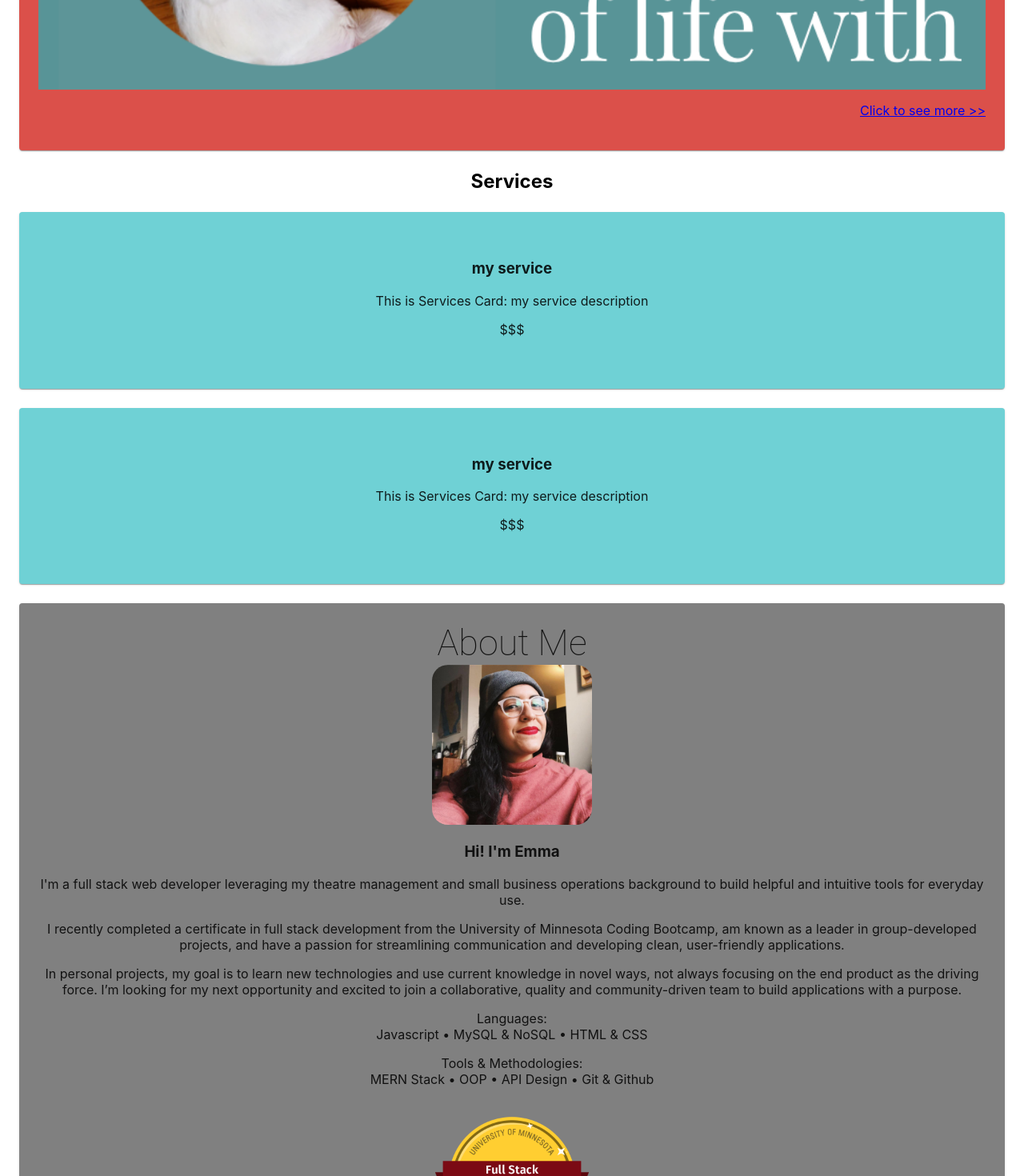
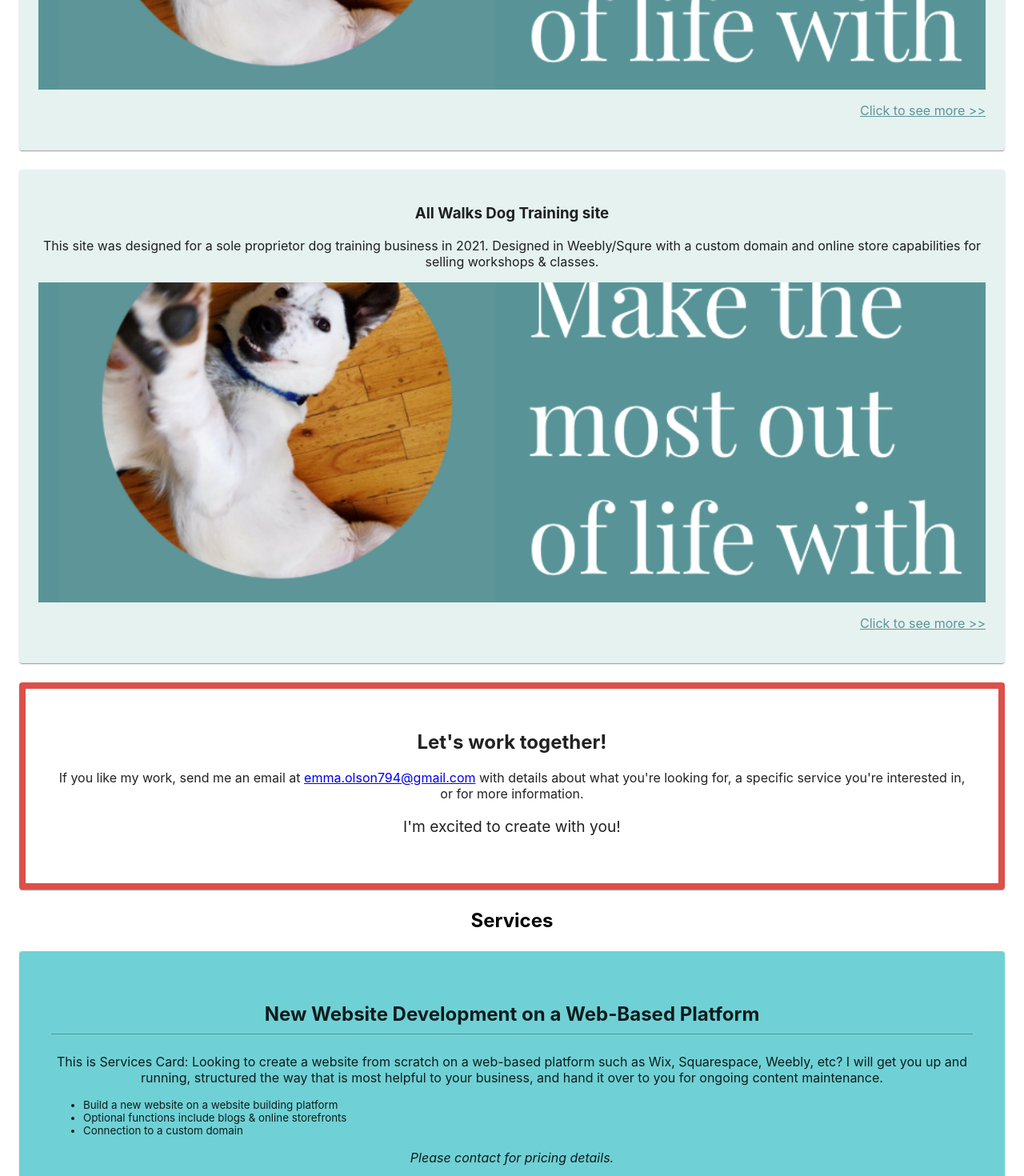
Before and after one commit to emmazart/magicians-workshop, a React (Create React App) app: page / in a window 1280 px wide. Shown: the part 640-2110 px from the top of the page at 80% size. Built offline with nearby package versions, Linux system fonts and the light colour scheme.

Commit message:
all nav links working, contact section added, more content added to services

```diff
--- a/src/App.js
+++ b/src/App.js
@@ -8,7 +8,8 @@ const theme = createTheme({
     primary: {
       main: "#6FD1D5",
       light: "#E5F2F0",
-      dark: "#5D9497"
+      dark: "#5D9497",
+      darker: "#5D9497"
     },
     secondary: {
       main: "#02182B"
--- a/src/HomePage.js
+++ b/src/HomePage.js
@@ -3,6 +3,7 @@ import Gallery from "./components/Gallery";
 import Header from "./components/Header";
 import Services from "./components/Services";
 import About from "./components/About";
+import Contact from "./components/Contact";
 import Hero from "./components/Hero";
 
 function HomePage() {
@@ -11,6 +12,7 @@ function HomePage() {
       <Header></Header>
       {/* <Hero></Hero> */}
       <Gallery></Gallery>
+      <Contact></Contact>
       <Services></Services>
       <About></About>
     </div>
--- a/src/components/About.js
+++ b/src/components/About.js
@@ -16,7 +16,7 @@ function About() {
     };
 
     return (
-        <Card sx={styles.container}>
+        <Card id="about" sx={styles.container}>
         <Typography variant="h3" component="h2">About Me</Typography>
 
         {/* CONTAINER HOLDS IMAGE AND TEXT CONTAINER */}
--- a/src/components/Card.js
+++ b/src/components/Card.js
@@ -6,10 +6,11 @@ import CardMedia from "@mui/material/CardMedia";
 
 function ItemCard(props) {
     const service = props.services;
+    const highlights = props.highlights;
     const theme = useTheme();
 
     const galleryCard = {
-        m: 3, minWidth: 250, backgroundColor: '#DB504A', p: 3
+        m: 3, minWidth: 250, backgroundColor: `${theme.palette.primary.light}`, p: 3
     };
 
     const serviceCard = {
@@ -23,9 +24,16 @@ function ItemCard(props) {
         { service ? (
                 <Card sx={serviceCard}>
                     <CardContent>
-                    <h3>{props.title}</h3>
+                    <h3 style={{fontSize: '1.5rem', borderBottom: `solid 1px ${theme.palette.primary.dark}`, paddingBottom: '10px'}}>{props.title}</h3>
                     <p>This is Services Card: {props.description}</p>
-                    <p>{props.price}</p>
+                    <ul style={{textAlign:'left', fontSize: 'smaller'}}>
+                        {highlights.map(highlight => {
+                            return(
+                                <li>{highlight}</li>
+                            )
+                        })}
+                    </ul>
+                    <p style={{fontStyle:"italic"}}>{props.price}</p>
                     </CardContent>
                 </Card>
 
@@ -39,7 +47,7 @@ function ItemCard(props) {
                         image={require("../assets/gallery/allwalks.png")}
                         title="screen shot of website">
                     </CardMedia>
-                    <a href={props.link} style={{ textAlign: "right"}}><p>Click to see more >></p></a>
+                    <a href={props.link} style={{ textAlign: "right", color: `${theme.palette.primary.darker}`}}><p>Click to see more >></p></a>
                 </Card>
             )
         }
--- /dev/null
+++ b/src/components/Contact.js
@@ -0,0 +1,26 @@
+import React from "react";
+import Card from "@mui/material/Card";
+import CardContent from "@mui/material/CardContent"
+import { useTheme } from "@mui/material/styles";
+
+
+function Contact() {
+
+    const theme = useTheme();
+
+    const containerStyles = {
+        m: 3, p: 2, border: 8, borderColor: `${theme.palette.error.main}`
+    };
+
+    return(
+        <Card sx={containerStyles} id="contact">
+            <CardContent>
+            <h2>Let's work together!</h2>
+            <p>If you like my work, send me an email at <a href="mailto:emma.olson794@gmail.com">emma.olson794@gmail.com</a> with details about what you're looking for, a specific service you're interested in, or for more information.</p>
+            <p style={{fontSize: 'larger'}}>I'm excited to create with you!</p>
+            </CardContent>
+        </Card>
+    )
+};
+
+export default Contact;
--- a/src/components/Gallery.js
+++ b/src/components/Gallery.js
@@ -9,7 +9,14 @@ function Gallery() {
             description: 'This site was designed for a sole proprietor dog training business in 2021. Designed in Weebly/Squre with a custom domain and online store capabilities for selling workshops & classes.',
             image: 'allwalks.png',
             link: 'https://www.allwalksdogtraining.com/'
+        },
+        {
+            title: 'All Walks Dog Training site',
+            description: 'This site was designed for a sole proprietor dog training business in 2021. Designed in Weebly/Squre with a custom domain and online store capabilities for selling workshops & classes.',
+            image: 'allwalks.png',
+            link: 'https://www.allwalksdogtraining.com/'
         }
+
     ]
     return(
         <section id="work">
--- a/src/components/Services.js
+++ b/src/components/Services.js
@@ -5,15 +5,30 @@ function Services() {
 
     const services = [
         {
-            title: 'my service',
-            description: 'my service description',
-            price: '$$$'
+            title: 'New Website Development on a Web-Based Platform',
+            description: 'Looking to create a website from scratch on a web-based platform such as Wix, Squarespace, Weebly, etc? I will get you up and running, structured the way that is most helpful to your business, and hand it over to you for ongoing content maintenance.',
+            highlights: ['Build a new website on a website building platform', 'Optional functions include blogs & online storefronts', 'Connection to a custom domain'],
+            price: 'Please contact for pricing details.'
         },
         {
-            title: 'my service',
-            description: 'my service description',
-            price: '$$$'
+            title: 'Existing Website Maintenance',
+            description: "Looking to freshen up an existing website? Let's chat about what needs freshening up, whether it's content or structure. I'll help you (& your clients) fall in love with your website again!",
+            highlights: ['Adding new features', 'Revamping old content', 'Minor adjustments to the flow of the site'],
+            price: 'Please contact for pricing details.'
+        },
+        {
+            title: 'New Website Development (Full Javascript/React from Scratch)',
+            description: 'Looking for more options than are provided by drag & drop platforms? I will work with you to design and build a completely customized site to fit your exact needs.',
+            highlights: ['Total customization of layout and styling', 'Future changes & maintenance handled at an hourly rate'],
+            price: 'Please contact for pricing details.'
+        },
+        {
+            title: 'Small Business Management Tools',
+            description: 'Custom designed spreadsheets and tracking systems for you and your business.',
+            highlights: ['Written in your desired platform (Google Sheets, MS Excel, Notion)'],
+            price: 'Please contact for pricing details.'
         }
+
     ]
 
     return(
@@ -22,7 +37,7 @@ function Services() {
             {
                 services.map(service => {
                     return (
-                        <Card services="true" title={service.title} description={service.description} price={service.price}></Card>
+                        <Card services="true" title={service.title} description={service.description} highlights={service.highlights} price={service.price}></Card>
                     )
                 })
             }
```
Also changed, not shown: src/components/Highlights.js (added).
